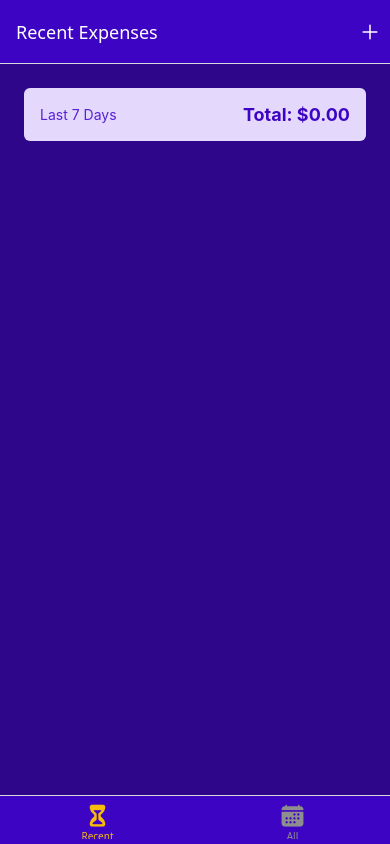
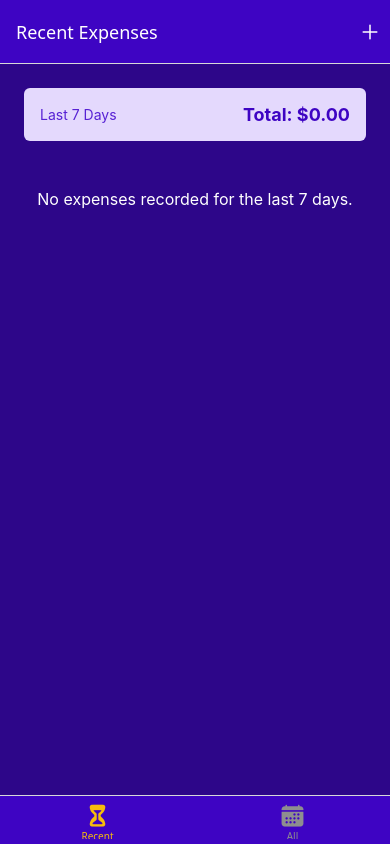
Before and after one commit to roryjarrard/expense-tracker, a React Native app: screen /RecentExpenses in a window 390 px wide. Built offline with nearby package versions, Linux system fonts and the light colour scheme.

Commit message:
implement callbacks

```diff
--- a/src/components/ExpensesOutput/ExpensesOutput.js
+++ b/src/components/ExpensesOutput/ExpensesOutput.js
@@ -1,4 +1,4 @@
-import { View, StyleSheet } from 'react-native';
+import { View, Text, StyleSheet } from 'react-native';
 
 import ExpensesList from './ExpensesList';
 import ExpensesSummary from './ExpensesSummary';
@@ -8,11 +8,17 @@ const { colors } = GlobalStyles;
 
 
 
-function ExpensesOutput({ expenses, expensesPeriod }) {
+function ExpensesOutput({ expenses, expensesPeriod, fallbackText }) {
+    let content = <Text style={styles.infoText}>{fallbackText}</Text>;
+
+    if (expenses.length > 0) {
+        content = <ExpensesList expenses={expenses} />;
+    }
+
     return (
         <View style={styles.container}>
             <ExpensesSummary expenses={expenses} periodName={expensesPeriod} />
-            <ExpensesList expenses={expenses} />
+            {content}
         </View>
     );
 }
@@ -27,5 +33,11 @@ const styles = StyleSheet.create({
         backgroundColor: colors.primary700,
         flex: 1,
         gap: 16,
+    },
+    infoText: {
+        textAlign: 'center',
+        color: 'white',
+        fontSize: 16,
+        marginTop: 32,
     }
 });
--- a/src/screens/AllExpenses.js
+++ b/src/screens/AllExpenses.js
@@ -8,7 +8,7 @@ function AllExpenses() {
     const expensesCtx = useContext(ExpensesContext);
 
     return (
-        <ExpensesOutput expenses={expensesCtx.expenses} expensesPeriod="Total" />
+        <ExpensesOutput expenses={expensesCtx.expenses} expensesPeriod="Total" fallbackText="No expenses recorded." />
     );
 }
 
--- a/src/screens/ManageExpenses.js
+++ b/src/screens/ManageExpenses.js
@@ -1,13 +1,16 @@
-import { useLayoutEffect } from 'react';
+import { useContext, useLayoutEffect } from 'react';
 import { StyleSheet, Text, View } from 'react-native';
 
 import Button from '../components/UI/Button';
 import IconButton from '../components/UI/IconButton';
 
 import { GlobalStyles } from '../constants/styles';
+import { ExpensesContext } from '../store/expenses-context';
 const { colors } = GlobalStyles;
 
 function ManageExpenses({ route, navigation }) {
+    const expensesCtx = useContext(ExpensesContext);
+
     const editedExpenseId = route.params?.expenseId;
     const isEditing = !!editedExpenseId;
 
@@ -18,6 +21,7 @@ function ManageExpenses({ route, navigation }) {
     }, [navigation, isEditing]);
 
     function deleteExpenseHandler() {
+        expensesCtx.deleteExpense(editedExpenseId);
         navigation.goBack();
     }
 
@@ -26,6 +30,19 @@ function ManageExpenses({ route, navigation }) {
     }
 
     function confirmHandler() {
+        if (isEditing) {
+            expensesCtx.updateExpense(editedExpenseId, {
+                description: 'Test!!!',
+                amount: 29.99,
+                date: new Date('2025-05-19')
+            });
+        } else {
+            expensesCtx.addExpense({
+                description: 'Test',
+                amount: 19.99,
+                date: new Date('2025-05-19')
+            });
+        }
         navigation.goBack();
     }
 
--- a/src/screens/RecentExpenses.js
+++ b/src/screens/RecentExpenses.js
@@ -16,7 +16,7 @@ function RecentExpenses() {
     });
 
     return (
-        <ExpensesOutput expenses={recentExpenses} expensesPeriod="Last 7 Days" />
+        <ExpensesOutput expenses={recentExpenses} expensesPeriod="Last 7 Days" fallbackText="No expenses recorded for the last 7 days." />
     );
 }
 
--- a/src/store/expenses-context.js
+++ b/src/store/expenses-context.js
@@ -68,7 +68,7 @@ function expensesReducer(state, action) {
 function ExpensesContextProvider({ children }) {
     const [expensesState, dispatch] = useReducer(expensesReducer, DUMMY_EXPENSES);
 
-    function addExpense({ expenseData }) {
+    function addExpense(expenseData) {
         dispatch({ type: 'ADD', payload: expenseData });
     }
 
@@ -76,7 +76,8 @@ function ExpensesContextProvider({ children }) {
         dispatch({ type: 'DELETE', payload: id });
     }
 
-    function updateExpense(id, { expenseData }) {
+    function updateExpense(id, expenseData) {
+        console.log('updateExpense called with id, expenseData: ', id, expenseData);
         dispatch({ type: 'UPDATE', payload: { id, data: expenseData } });
     }
 
```
